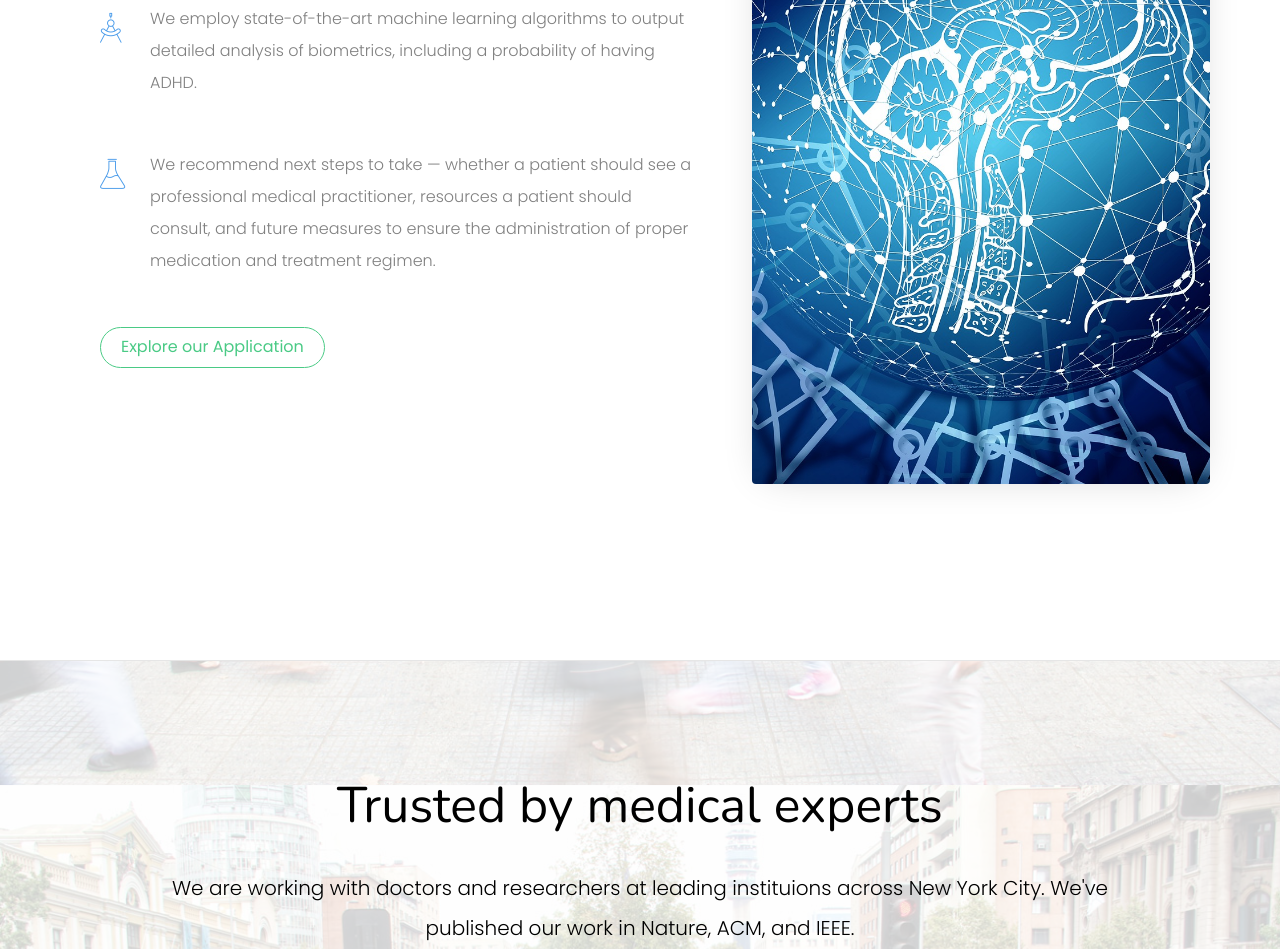
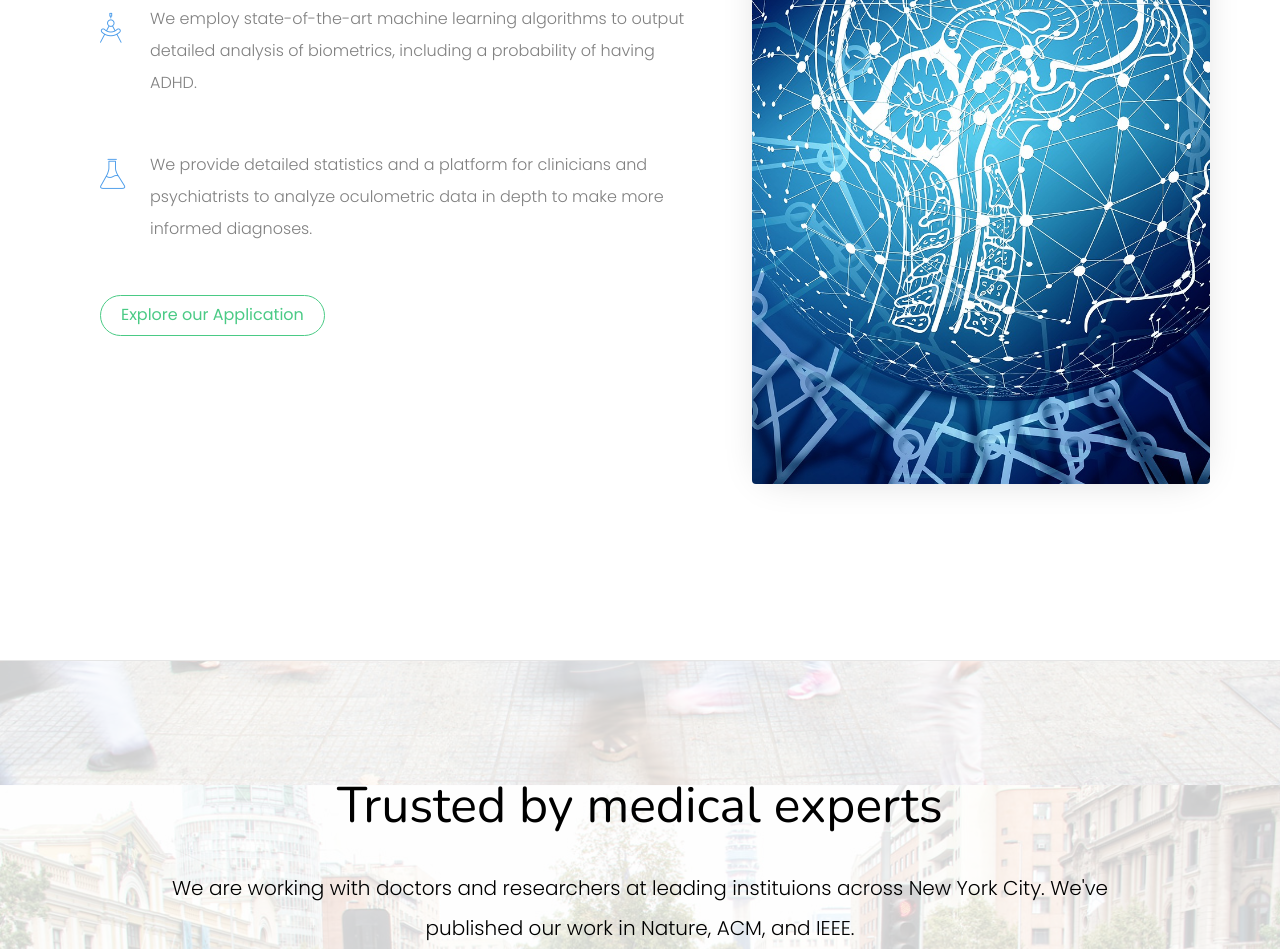
Before and after one commit to wdas03/oculardiagnoses.github.io, a plain HTML site: page index.html in a window 1280 px wide. Shown: the part 2948-3897 px from the top of the page. Drawn offline with nearby package versions, Linux system fonts and the light colour scheme; files whose address does not match are found by name.

Commit message:
index changes

```diff
--- a/index.html
+++ b/index.html
@@ -305,9 +305,8 @@
 								<span class="icon"><i class="icon-beaker"></i></span>
 								<div class="f-desc">
 									<p>
-										We recommend next steps to take — whether
-										a patient should see a professional medical practitioner, resources a patient should consult, and future measures
-										to ensure the administration of proper medication and treatment regimen.
+										We provide detailed statistics and a platform for clinicians and psychiatrists to analyze oculometric data in depth to
+										make more informed diagnoses.
 									</p>
 								</div>
 							</div>
```
